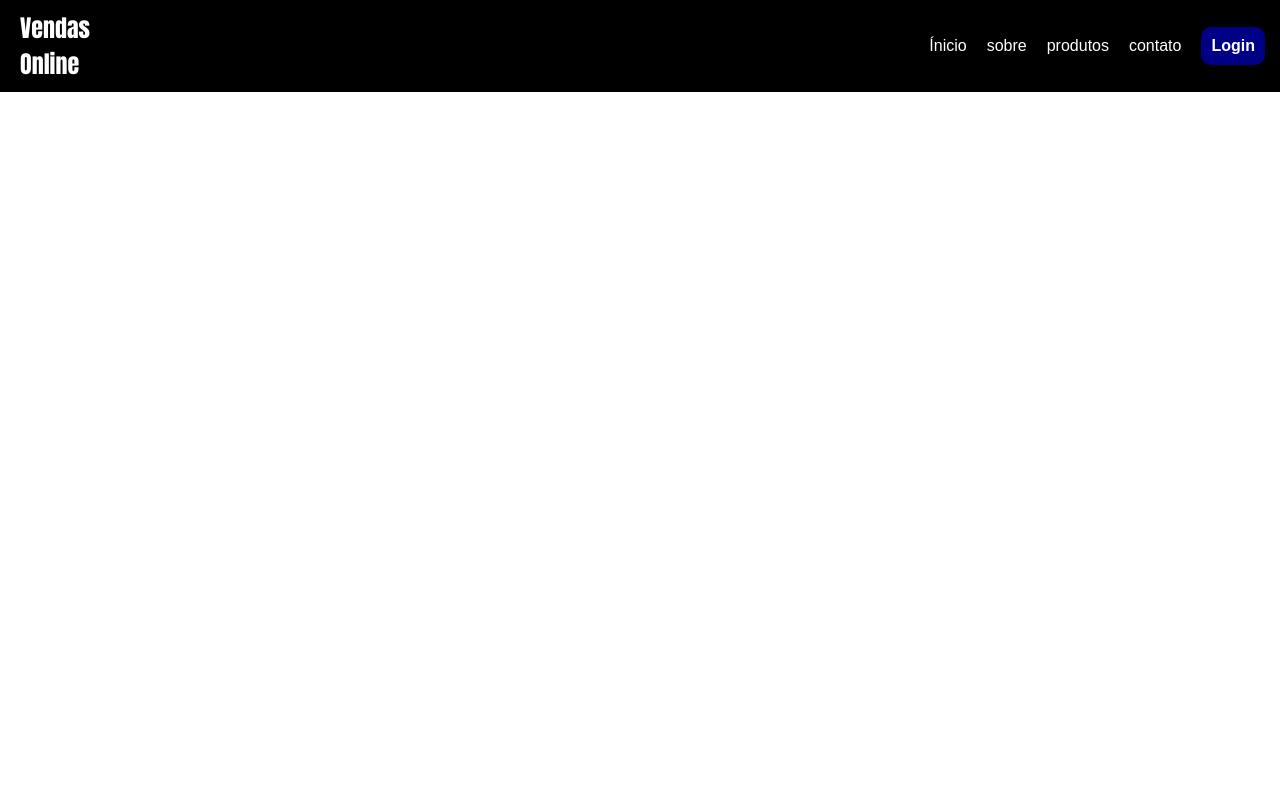
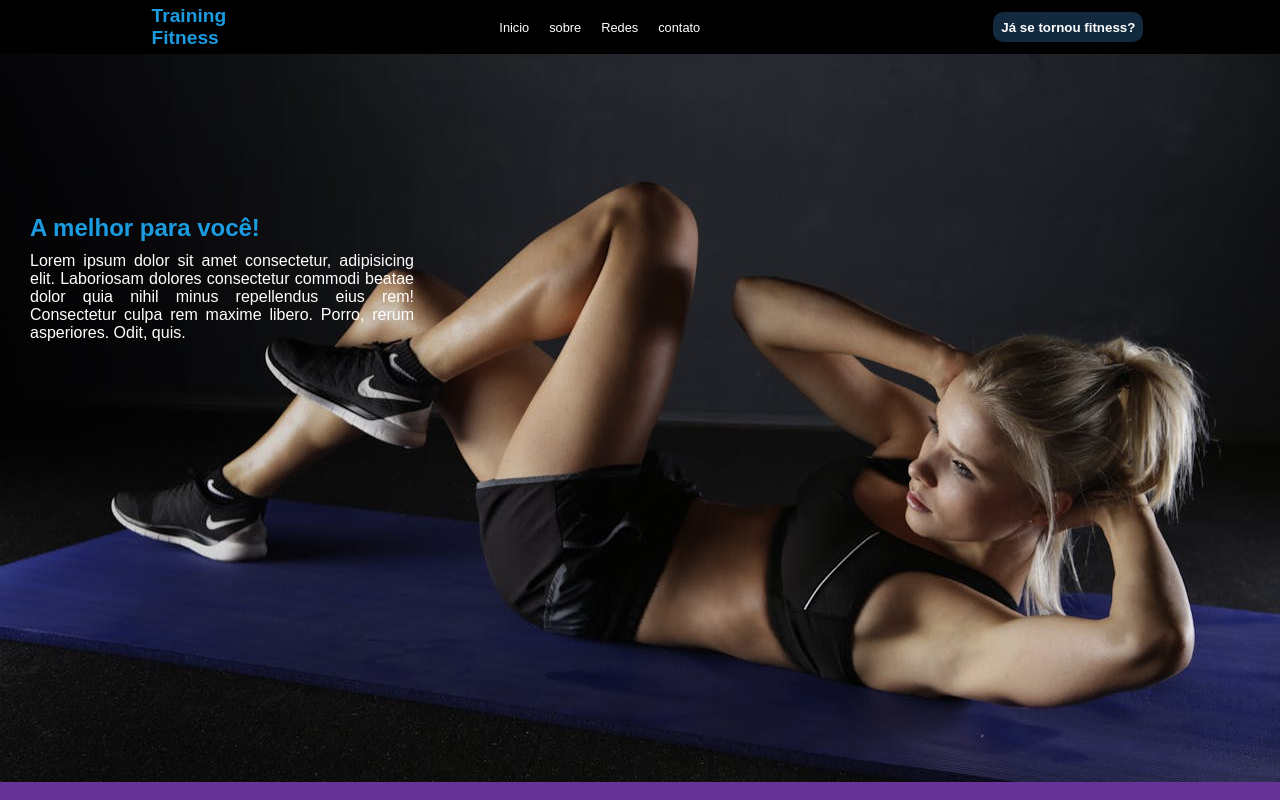
Before and after one commit to Fernandocampos07/landingpage-project, a plain HTML site: page index.html in a window 1280 px wide. Drawn offline with Linux system fonts and the light colour scheme.

Commit message:
Atualização do dia

```diff
--- a/index.html
+++ b/index.html
@@ -9,16 +9,24 @@
 <body>
   <header>
     <nav id="nav-bar">
-      <h2>Vendas<br>Online</h2>
-
+      <div id="title">
+        <h2>Training</h2>
+        <h2>Fitness</h2>
+      </div>
         <ul id="main-list">
-            <li><a href="#">Ínicio</a></li>
+            <li><a href="#">Inicio</a></li>
             <li><a href="#">sobre</a></li>
-            <li><a href="#">produtos</a></li>
+            <li><a href="#">Redes</a></li>
             <li><a href="#">contato</a></li>
-            <li id="buttom" ><a href="#" >Login</a></li>
         </ul>
+        <button id="buttom"><a href="#" id="buttom-link">Já se tornou fitness?</a></button>
     </nav>
   </header>
+  <main>
+    <div id="content">
+      <h2>A melhor para você!</h2>
+      <p>Lorem ipsum dolor sit amet consectetur, adipisicing elit. Laboriosam dolores consectetur commodi beatae dolor quia nihil minus repellendus eius rem! Consectetur culpa rem maxime libero. Porro, rerum asperiores. Odit, quis.</p>
+    </div>
+  </main>
 </body>
 </html>
--- a/styles/responsive.css
+++ b/styles/responsive.css
@@ -6,24 +6,25 @@
     color: white;
     font-family: Arial, Helvetica, sans-serif;
 }
-
+body{
+    background-color: rebeccapurple;
+}
 #nav-bar{
     background-color: black;
     display: flex;
-    justify-content: space-between;
-    padding: 10px 5px 10px 20px;
+    justify-content: space-around;
+    padding: 5px 5px 5px 20px;
+    font-size: 0.8em;
 
 }
 h2{
-    font-family:Impact, Haettenschweiler, 'Arial Narrow Bold', sans-serif;
-    font-weight: normal;
+    color: #1b9be0;
 }
 #main-list{
     list-style-type: none;
     display: flex;
     align-items: center;
     margin-right: 10px;
-
 }
 #main-list > li{
     padding: 10px;
@@ -40,16 +41,48 @@ h2{
 }
 
 #buttom{
-    background-color: rgba(0, 0, 255, 0.527);
+
+    align-self: center;
+    background-color: #13293d;
+    height: 30px;
+    border: none;
+    border-radius: 10px;
     padding: 8px;
-    border-radius: 10px;
     font-weight: bold;
     margin-left: 10px;
 }
+#buttom-link{
+    text-decoration: none;
+}
 #buttom:hover{
-    background-color: blue;
-    transition: .5s;
+    background-color: #1b9be0;
+    transition:.5s;
 }
 #buttom > a:hover{
     text-decoration: none;
 }
+main{
+    position: relative;
+    display: flex;
+    background-image: url(../images/pexels-pixabay-416778.jpg);
+    height: 91vh;
+    width: 100vw;
+    background-size: cover;
+    background-position: top center;
+    background-repeat: no-repeat;
+}
+#content{
+    position: absolute;
+    display: flex;
+    width: 50vw;
+    flex-direction: column;
+    text-align: justify;
+    top: 20vh;
+    left: 30px;
+}
+#content h2{
+    margin-bottom: 10px;
+}
+#content p{
+    width: 30vw;
+}
```
Also changed, not shown: images/background2.jpg (deleted), images/landpage background.jpg (deleted), images/pexels-pixabay-416778.jpg (added).
